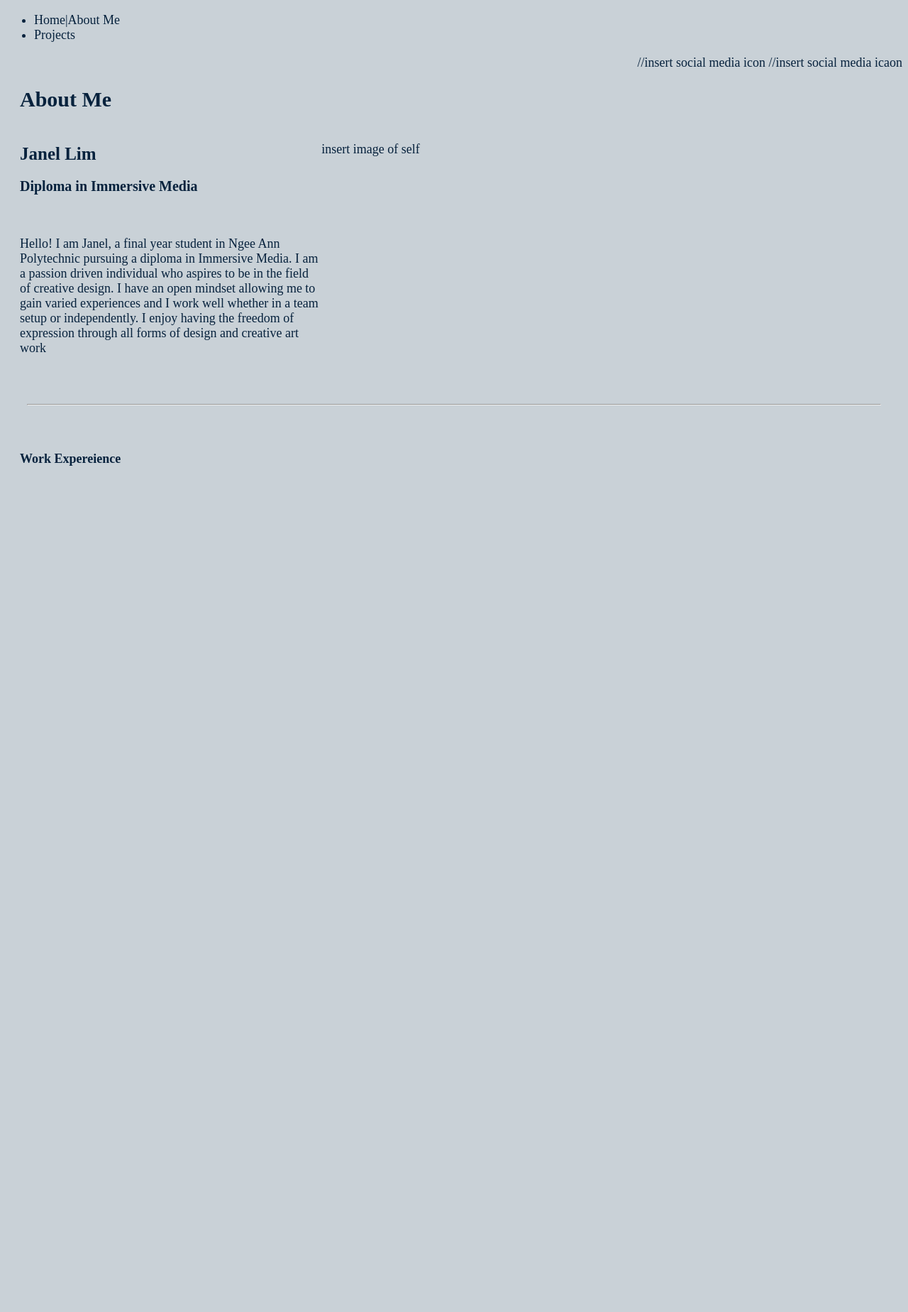
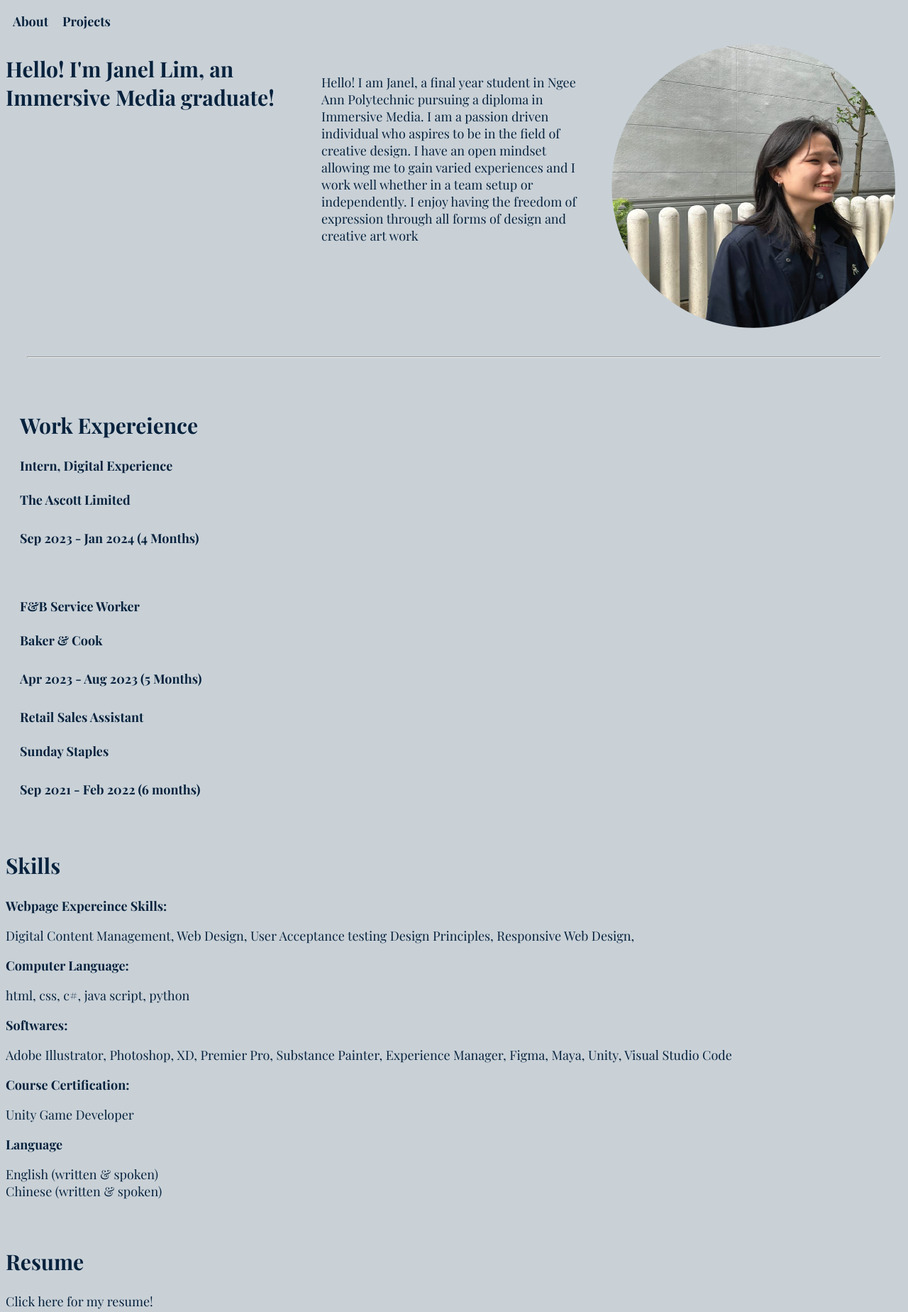
Before and after one commit to s10204130/janeleportfolio, a plain HTML site: page index.html in a window 1280 px wide. Shown: the top 1848 px of the page at 71% size. Before the commit the page ends 800 px from the top, so only its background shows below. Drawn offline with nearby package versions, Linux system fonts and the light colour scheme; a web font is replaced by a local one.

Commit message:
1/2:Edits

```diff
--- a/index.html
+++ b/index.html
@@ -5,29 +5,25 @@
         <meta name="author" content="Lim Mei Fang Janel">
         <meta name="description" content="e-portfolio">
         <link href="style.css" rel="stylesheet" type="text/css">
+        <link rel="preconnect" href="https://fonts.googleapis.com">
+        <link rel="preconnect" href="https://fonts.gstatic.com" crossorigin>
+        <link href="https://fonts.googleapis.com/css2?family=Playfair+Display:ital,wght@0,400..900;1,400..900&display=swap" rel="stylesheet">
 
         <title>Lim_Janel_ePortfolio</title>
     </head>
     <body>
-        <header>
-            <ul class="navbar>">
-                <li><a href="index.html">Home|About Me</a></li>
-                <li><a href="projects.html">Projects</a></li>
-            </ul>
-            <div class="social-media"style="float:right;">
-                <a href="https://www.linkedin.com/in/janel-lim-454b6a211/">
-                    //insert social media icon
-                </a>
-                <a href="https://www.instagram.com/notjanellim/">
-                    //insert social media icaon
-                </a>
-            </div>
-        </header>
-        <div id="aboutMe">
-            <h2 id="abtmeTitle">About Me</h2>
-            <div id="abtSection1">
-                <h2 id="home-name">Janel Lim</h2>
-                <h3 id="home-tagline">Diploma in Immersive Media</h3>
+        <!--<ul class="navbar">
+            <li class="navitem"><a href="index.html">About</a></li>
+            <li class="navitem"><a href="projects.html">Projects</a></li>
+        </ul>-->
+
+        <ul class="navbar">
+            <li class="navitem"><a href="index.html">About</a></li>
+            <li class="navitem"><a href="projects.html">Projects</a></li>
+        </ul>
+        <div class="aboutMe"><!--Row-->
+            <h2 class="indexTitle">Hello! I'm Janel Lim, an Immersive Media graduate!</h2>
+            <div class="abtSect"><!--Column-->
                 <br>
                 <p id="home-description">Hello! I am Janel, a final year student in Ngee Ann Polytechnic pursuing a diploma in Immersive Media.
                     I am a passion driven individual who aspires to be in the field of creative design.
@@ -35,17 +31,78 @@
                     I enjoy having the freedom of expression through all forms of design and creative art work
                 </p>
             </div>
-            <div id="abtSection2">
-                <p>insert image of self</p>
+            <div class="abtSect"><!--Column-->
+                <img src="Media/resImg.png" id="resumeIMG" style="float: right;">
             </div>
         </div>
 
-        <hr id="abtSeparateWork">
+        <hr id="Separate-Sections">
 
         <div id="workEx">
-            <h2 id="WEtitle">Work Expereience</h2>
-
+            <h2 class="indexTitle">Work Expereience</h2>
+            <div id="WEcontent"> <!--Ascott-->
+                <h3 class="WErole">Intern, Digital Experience</h3>
+                <h4 class="WEcompany">The Ascott Limited</h4>
+                <h5 class="WEduration">Sep 2023 - Jan 2024 (4 Months)</h5>
+            </div>
+            <br>
+            <div class="WEcontent"><!--BnC-->
+                <h3 class="WErole">F&B Service Worker</h3>
+                <h4 class="WEcompany">Baker & Cook</h4>
+                <h5 class="WEduration">Apr 2023 - Aug 2023 (5 Months)</h5>
+            </div>
+            <div class="WEcontent">
+                <h3 class="WErole">Retail Sales Assistant</h3>
+                <h4 class="WEcompany">Sunday Staples</h4>
+                <h5 class="WEduration">Sep 2021 - Feb 2022 (6 months)</h5>
+            </div>
         </div>
-
+        <div id="Skills">
+            <h2 class="indexTitle">Skills</h2>
+            <div class="skillList">
+                <dl id="webexperienceSkill">
+                    <h3 class="skillTitle">Webpage Expereince Skills:</h3>
+                    <dt>Digital Content Management, Web Design, User Acceptance testing
+                        Design Principles, Responsive Web Design,
+                    </dt>
+                </dl>
+                <dl id="ComLanSkill">
+                    <h3 class="skillTitle">Computer Language:</h3>
+                    <dt>html, css, c#, java script, python</dt>
+                </dl>
+                <dl id="softwareSkill">
+                    <h3 class="skillTitle">Softwares:</h3>
+                    <dt>Adobe Illustrator, Photoshop, XD, Premier Pro, Substance Painter, Experience Manager,
+                        Figma, Maya, Unity, Visual Studio Code
+                    </dt>
+                </dl>
+                <dl id="courseCert">
+                    <h3 class="skillTitle">Course Certification:</h3>
+                    <dt>Unity Game Developer</dt><!--Add hyperklink -->
+                </dl>
+                <dl id="Lan">
+                    <h3 class="skillTitle">Language</h3>
+                    <dt>English (written & spoken)</dt>
+                    <dt>Chinese (written & spoken)</dt>
+                </dl>
+            </div>
+        </div>
+        <br>
+        <div id="Resume">
+            <h2 class="indexTitle">Resume</h2>
+            <p id="resumesubtext">Click here for my resume!</p>
+        </div>
+        <br>
+        <footer>
+            <h1 id="FooterTitle">Janel Lim</h1>
+            <div class="footerlinks">
+                <a href="https://www.linkedin.com/in/janel-lim-454b6a211/" target="_blank" class="footerlink">
+                    LinkedIn
+                </a>
+                <a href="https://www.instagram.com/notjanellim/" target="_blank" class="footerlink">
+                    Instagram
+                </a>
+            </div>
+        </footer>
     </body>
 </html>
--- a/style.css
+++ b/style.css
@@ -1,33 +1,72 @@
 *{
     margin:10;
-    align-items: center;
     font-size: 18px;
     text-decoration: none;
     color: #07223D;
     background-color: #C9D1D7;
+    font-family: "Playfair Display", serif;
+}
+/*// <uniquifier>: Use a uniquifier for the class name
+// <weight>: Use a value from 400 to 900
+
+.playfair-display-<uniquifier> {
+  font-family: "Playfair Display", serif;
+  font-optical-sizing: auto;
+  font-weight: <weight>;
+  font-style: normal;
+}*/
+
+
+/* NavBar*/
+
+.navbar{
+    list-style-type: none;
+    margin:0;
+    padding:0;
+    overflow:hidden;
+}
+
+.navitem{
+    float:left;
+    font-weight: bold;
+    font-size: 25px;
+}
+
+.navitem a{
+    display:block;
+    padding:10px;
+    background-color: #C9D1D7;
+}
+
+
+
+/*Footer*/
+#FooterTitle{
+    font-size:48px;
+    padding:20px;
 }
 
 
 /*Homepage*/
 
-#aboutMe{
-    padding:20px;
-    display:table;
+.aboutMe{
+    display:flex;
 }
 
-#abtmeTitle{
+.indexTitle{
     font-size: 30px;
 }
-#abtSection1{
+
+.abtSect{
     width: 50%;
     float:left;
+    padding: 10px;
 }
-
-#abtSection2{
-    display:block;
-    width:50%;
-    float:right;
-    align-content: center;
+/*clear float after colummn*/
+.aboutMe:after{
+    content:"";
+    display:table;
+    clear:both;
 }
 
 #home-name{
@@ -38,7 +77,7 @@
     font-size:20px;
 }
 
-#abtSeparateWork{
+#Separate-Sections{
     margin:30px;
     align-items: center;
 }
@@ -46,3 +85,9 @@
 #workEx{
     padding:20px;
 }
+
+
+#resumeIMG{
+    width: 400px;
+    height: 400px;
+}
```
Also changed, not shown: Media/resImg.png (added).
